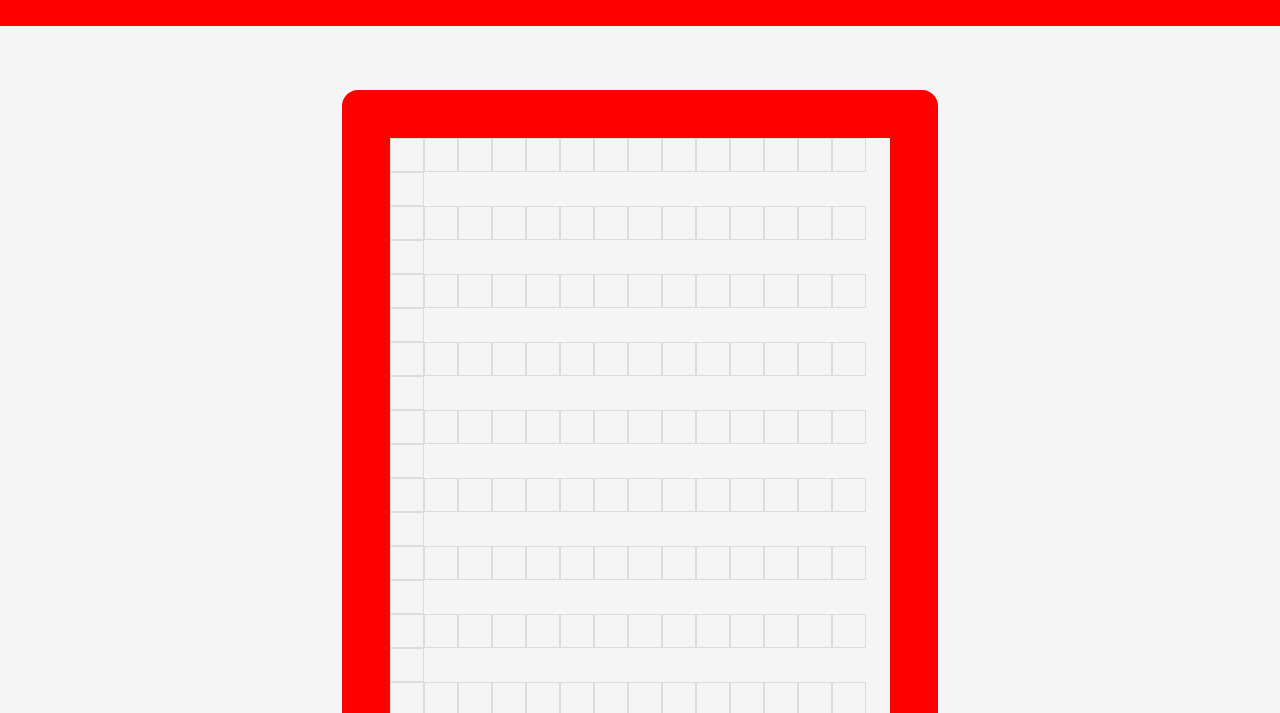
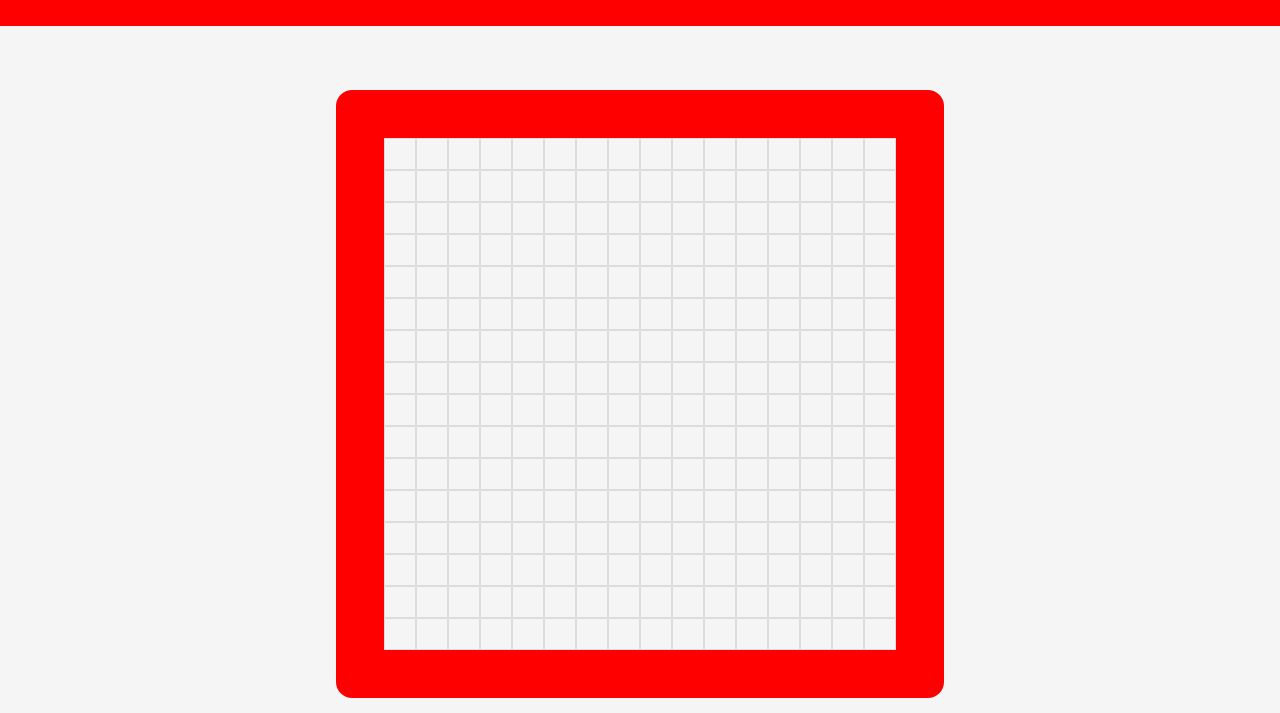
Before and after one commit to armenta-i/etch-a-sketch, a plain HTML site: page index.html in a window 1280 px wide. Shown: the part 87-800 px from the top of the page. Drawn offline with Linux system fonts and the light colour scheme.

Commit message:
Fixed issue with the last pixel in each row not showing up properly

```diff
--- a/script.js
+++ b/script.js
@@ -20,7 +20,7 @@ function changeGrid() {
 function createGrid(numPixels){
     let pixelTotal = numPixels * numPixels;
     console.log("Total pixels: " + pixelTotal)
-    for(let j = 0; j <= pixelTotal; j++){
+    for(let j = 0; j < pixelTotal; j++){
         const pixel = document.createElement("div");
         pixel.classList.add("pixel");
         mainContainer.appendChild(pixel);
--- a/styles.css
+++ b/styles.css
@@ -45,22 +45,24 @@ nav > ul > li {
     overflow: auto;
     border: 3em solid red;
     padding: 0;
-    width: 500px;
+    width: 512px;
     border-radius: 1em;
     margin-top: 2em;
+    gap: 0;
 }
+
+/* .sketch-container > :nth-child(16n + 1) {
+    width: 2em;
+    border: .001em solid rgba(0, 0, 0, 0.100);
+    height: 0;
+} */
 
 .pixel {
     background-color: whitesmoke;
     width: 2em;
     height: 2em;
     border: .001em solid rgba(0, 0, 0, 0.100);
-}
-
-.sketch-container > :nth-child(16n + 1) {
-    width: 100%;
-    border: 0;
-    height: 0;
+    box-sizing: border-box;
 }
 
 .button-style {
```
